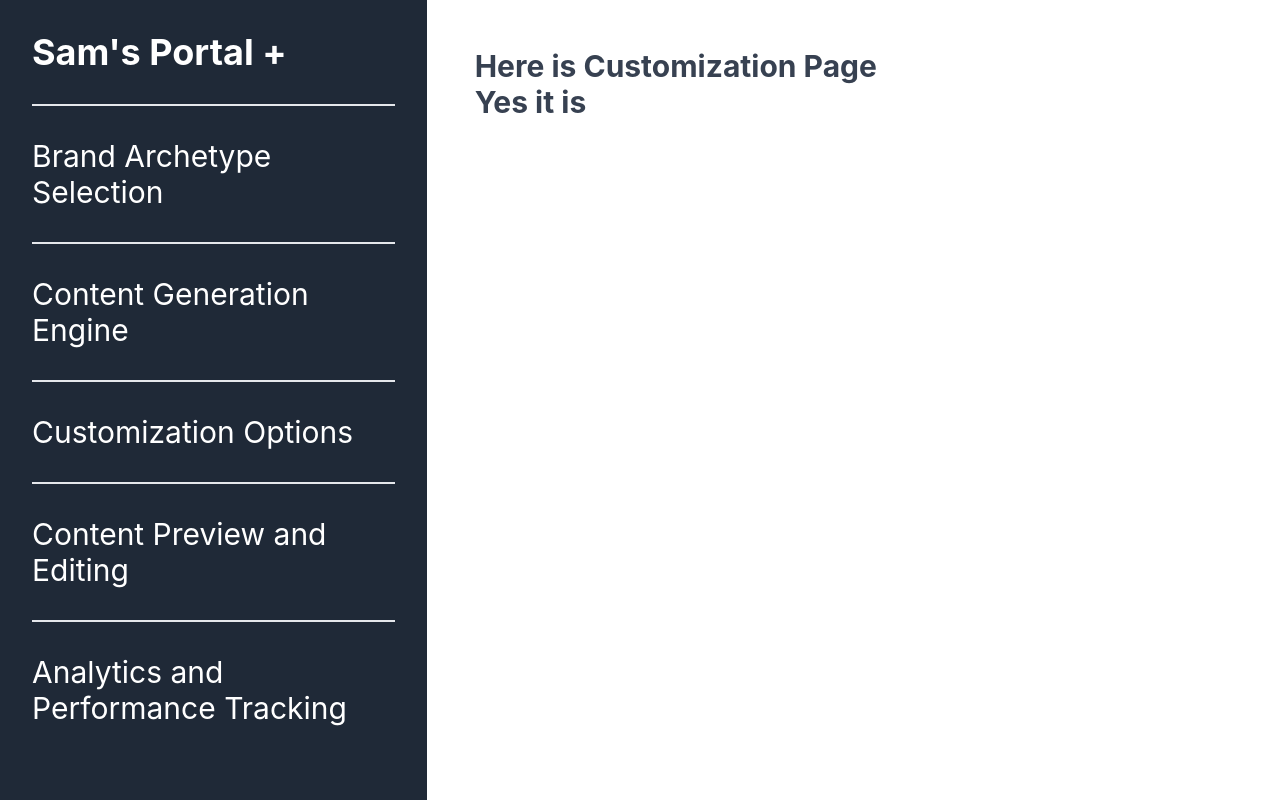
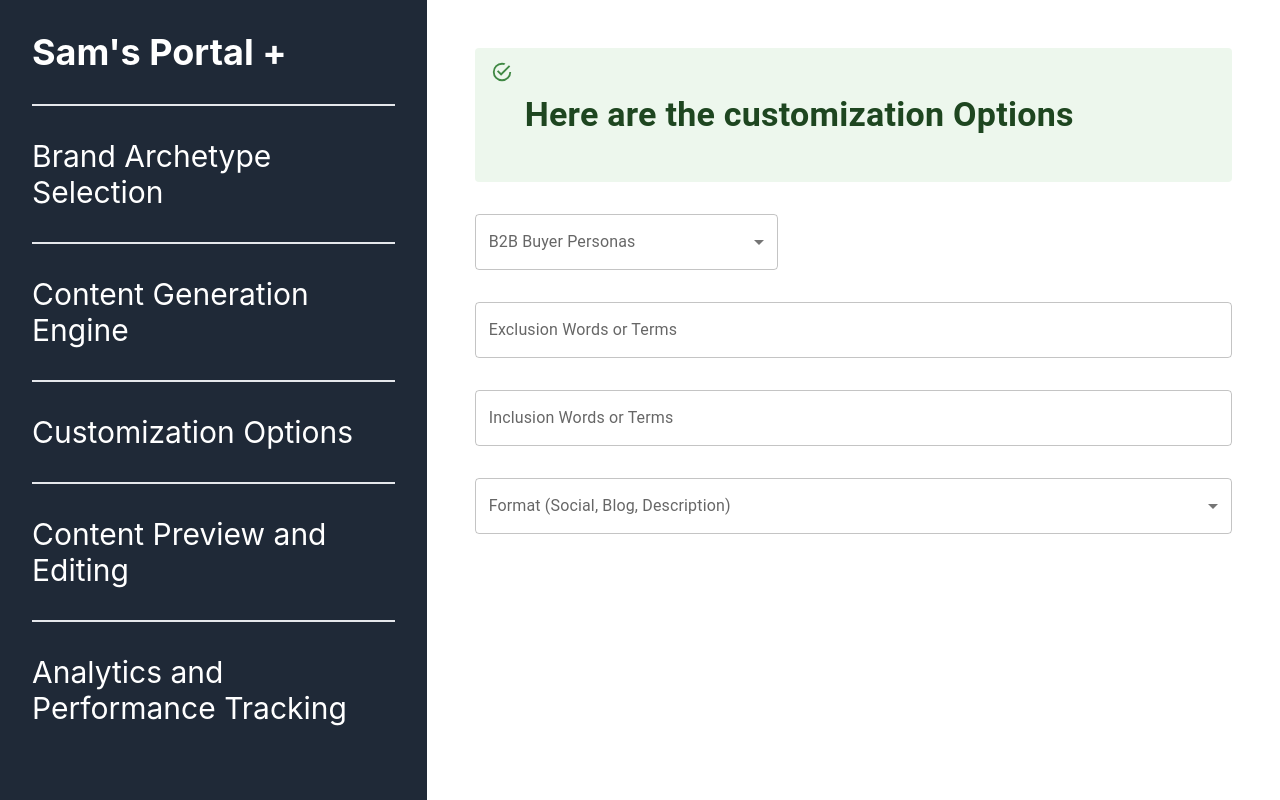
Before and after one commit to richswift426/archytype, a React (Create React App) app: page /custom in a window 1280 px wide. Built offline with nearby package versions, Linux system fonts and the light colour scheme.

Commit message:
Add b2b buyer persona select

```diff
--- a/src/pages/customization/index.jsx
+++ b/src/pages/customization/index.jsx
@@ -1,8 +1,110 @@
+import { useState, useEffect } from 'react';
+import {
+  Alert,
+  AlertTitle,
+  Box,
+  Button,
+  FormControl,
+  Typography,
+  TextField,
+  Grid,
+  InputLabel,
+  MenuItem,
+  Select,
+} from '@mui/material';
+
+import { b2bBuyerPersonas, b2cBuyerPersonas } from 'constants/personas';
+
 export default function Customization() {
+  const [exclusion, setExclusion] = useState('');
+  const [inclusion, setInClusion] = useState('');
+  const [b2bPersonas, setb2bPersonas] = useState('');
+  const [b2cPersonas, setb2cPersonas] = useState('');
+
+  const handleChange = (e) => {
+    const { name, value } = e.target;
+    switch (name) {
+      case 'exclusion':
+        setExclusion(value);
+        break;
+      case 'inclusion':
+        setInClusion(value);
+        break;
+      default:
+        break;
+    }
+  };
+
+  const handleB2BBuyerPersonas = (e) => {
+    setb2bPersonas(e.target.value);
+  };
+
+  useEffect(() => {
+    console.log(exclusion);
+    console.log(inclusion);
+  }, [exclusion, inclusion]);
+
   return (
     <>
-      <h1>Here is Customization Page</h1>
-      <h1>Yes it is</h1>
+      <Alert severity="success">
+        <Typography
+          variant="h4"
+          component="h4"
+          sx={{ marginTop: 4, marginBottom: 4 }}
+        >
+          <strong>Here are the customization Options </strong>
+        </Typography>
+      </Alert>
+      <FormControl sx={{ minWidth: '40%', marginTop: 4 }}>
+        <InputLabel>B2B Buyer Personas</InputLabel>
+        <Select
+          labelId="demo-simple-select-helper-label"
+          id="demo-simple-select-helper"
+          value={b2bPersonas}
+          label="B2B Buyer Personas"
+          onChange={handleB2BBuyerPersonas}
+        >
+          {b2bBuyerPersonas.map(({ title }, index) => (
+            <MenuItem value={title} key={index}>
+              {title}
+            </MenuItem>
+          ))}
+        </Select>
+      </FormControl>
+      <TextField
+        name="exclusion"
+        multiline
+        label="Exclusion Words or Terms"
+        value={exclusion}
+        fullWidth
+        onChange={handleChange}
+        sx={{ marginBottom: 4, marginTop: 4 }}
+      />
+      <TextField
+        name="inclusion"
+        multiline
+        label="Inclusion Words or Terms"
+        value={inclusion}
+        fullWidth
+        onChange={handleChange}
+        sx={{ marginBottom: 4 }}
+      />
+      <FormControl sx={{ minWidth: '100%' }}>
+        <InputLabel>Format (Social, Blog, Description)</InputLabel>
+        <Select
+          labelId="demo-simple-select-helper-label"
+          id="demo-simple-select-helper"
+          value={exclusion}
+          label="Exclusion Words or Terms"
+          onChange={handleChange}
+        >
+          {/* {archetypes.map(({ name }, index) => (
+            <MenuItem value={name} key={index}>
+              {name}
+            </MenuItem>
+          ))} */}
+        </Select>
+      </FormControl>
     </>
   );
 }
```
